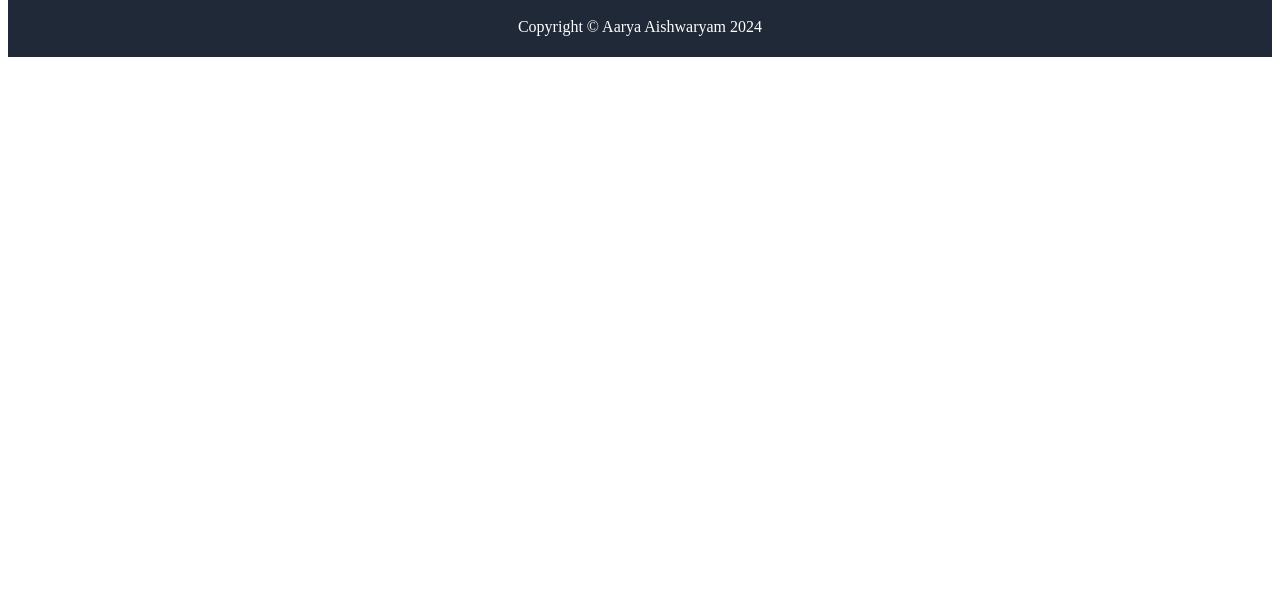
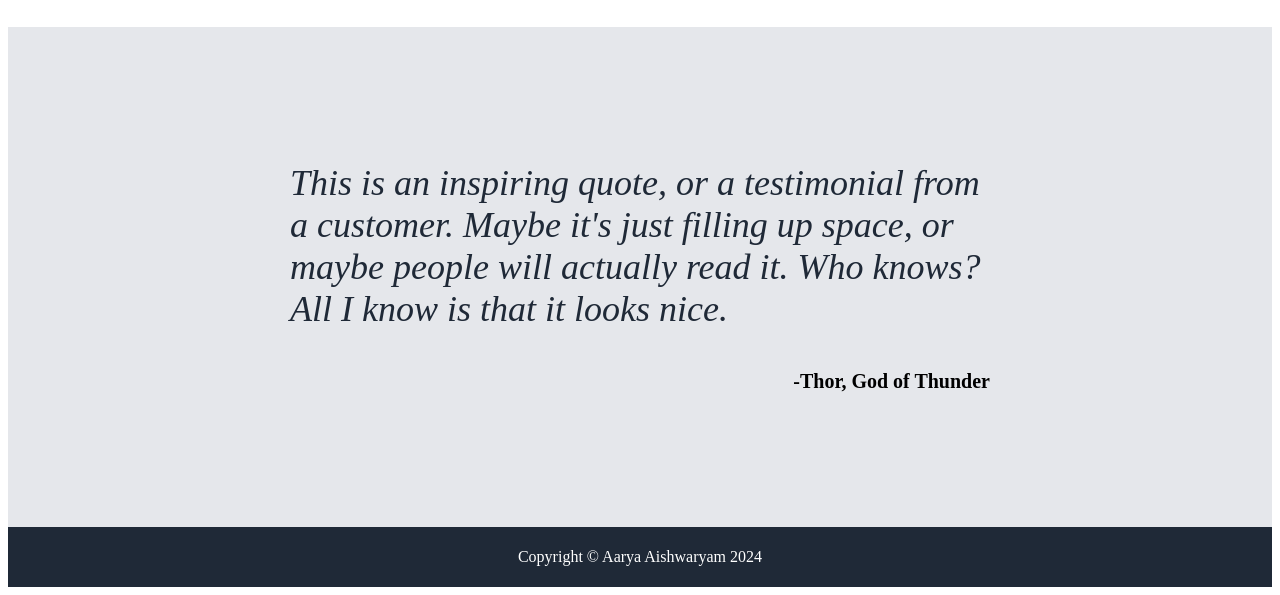
Before and after one commit to qnity001/landing-page, a plain HTML site: page index.html in a window 1280 px wide. Shown: the part 1071-1666 px from the top of the page. Before the commit the page ends 1136 px from the top, so only its background shows below. Drawn offline with Linux system fonts and the light colour scheme.

Commit message:
Finish section-3 of layout page
- Create a main div for background
- Create a container for quote and author
- Create a div for quote and author each
- Apply size to container
- Apply text modifications to quote and author

```diff
--- a/index.html
+++ b/index.html
@@ -85,6 +85,18 @@
 
         </div>
 
+        <div class="section-3">
+            <div class="quotation">
+                <div class="quote">
+                    This is an inspiring quote, or a testimonial
+                    from a customer. Maybe it's just filling up space,
+                    or maybe people will actually read it. Who knows?
+                    All I know is that it looks nice.
+                </div>
+                <div class="author">-Thor, God of Thunder</div>
+            </div>
+        </div>
+
         <div class="footer">
             Copyright &copy Aarya Aishwaryam 2024
         </div>
--- a/style.css
+++ b/style.css
@@ -58,10 +58,12 @@ ul {
 }
 
 .section,
-.section-2 {
+.section-2,
+.section-3 {
     box-sizing: border-box;
     display: flex;
     align-items: center;
+    justify-content: center;
     height: 500px;
     padding: 80px 0 80px 0;
     gap: 40px;
@@ -111,6 +113,7 @@ ul {
     font-size: 36px;
     color: #1F2937;
     font-weight: 900;
+    margin-bottom: 30px;
 }
 
 .container {
@@ -143,6 +146,32 @@ ul {
     text-align: center;
 }
 
+.section-3 {
+    background: #E5E7EB;
+}
+
+.quotation {
+    max-width: 700px;
+    display: flex;
+    flex-direction: column;
+    justify-content: center;
+    gap: 40px;
+}
+
+.quote {
+    font-size: 36px;
+    font-weight: 100;
+    font-style: italic;
+    color: #1F2937;
+}
+
+.author {
+    font-size: 20px;
+    font-weight: bold;
+    display: flex;
+    justify-content: flex-end;
+}
+
 .footer {
     margin-top: auto;
     height: 60px;
```
